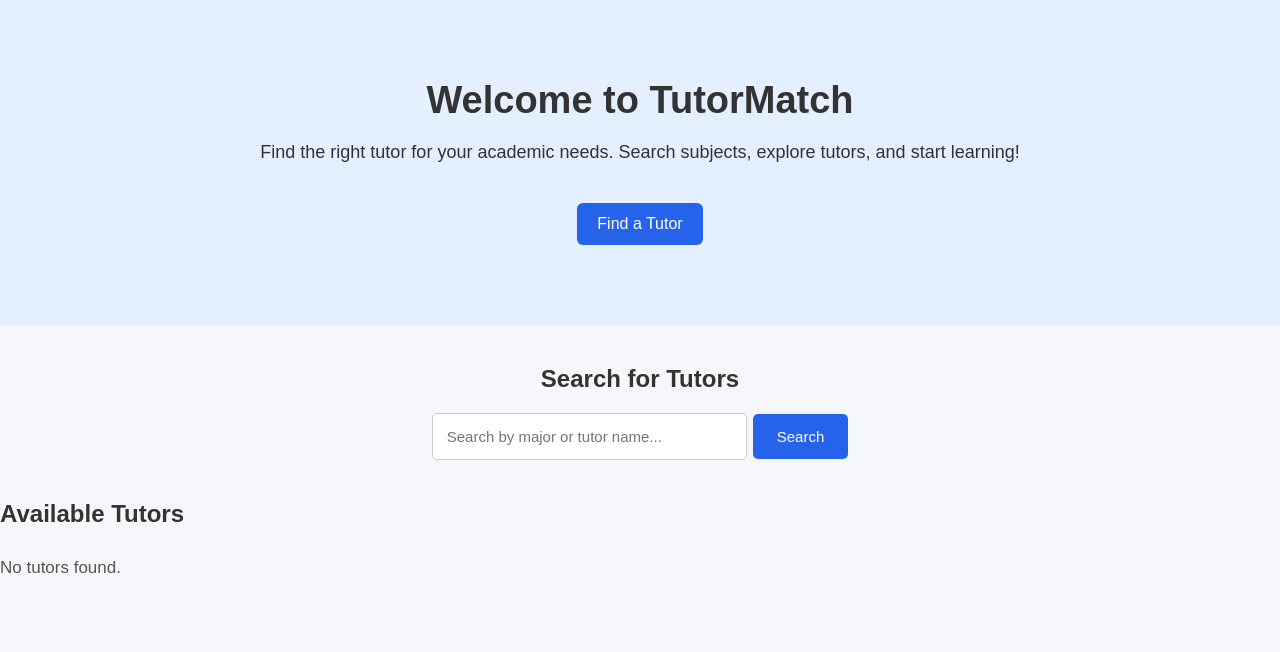
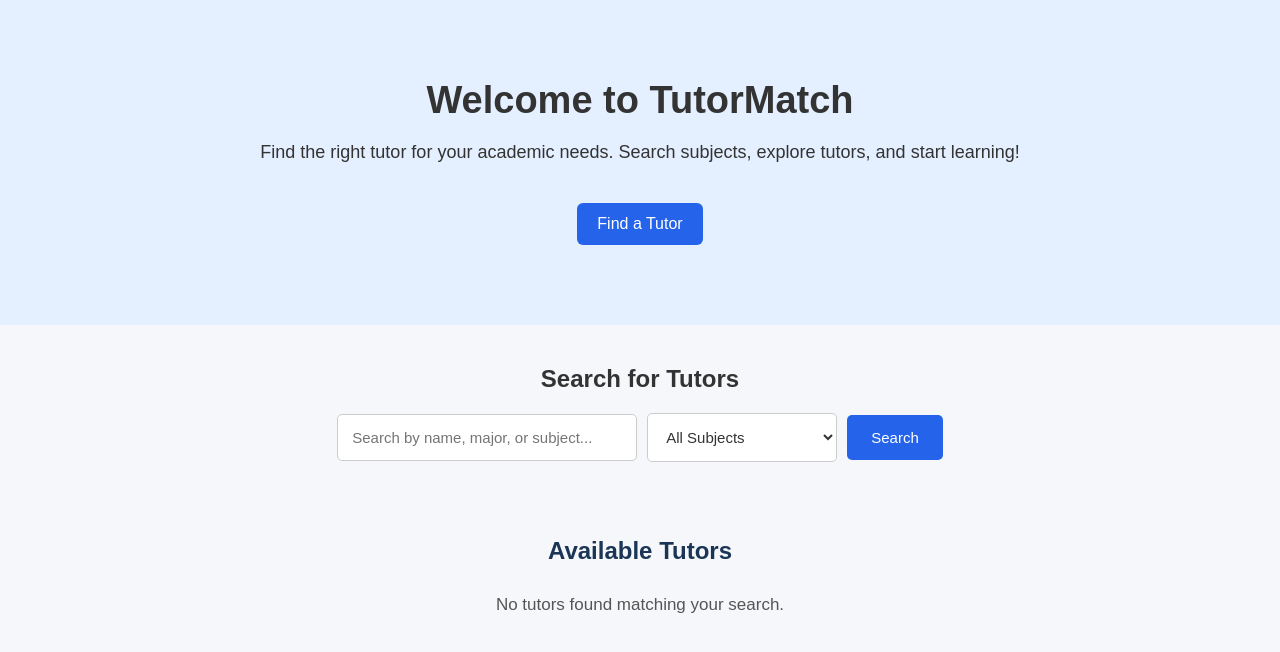
Before and after one commit to marydaffin/TutorMatch, a PHP site: page / in a window 1280 px wide. Shown: the part 81-733 px from the top of the page. Run offline with PHP 8.4, Linux system fonts and the light colour scheme; tables that the repository leaves empty or names only in its code hold one stand-in row (values such as "Sample post").

Commit message:
updated index page - can sort/search for specific instructor based off of subject dropdown

```diff
--- a/index.php
+++ b/index.php
@@ -3,7 +3,7 @@
 session_start();
 require_once 'db.php';
 
-// Use the existing PDO connection
+// Use your existing PDO connection
 $db = $conn ?? $pdo ?? null;
 
 if (!$db instanceof PDO) {
@@ -12,23 +12,45 @@ if (!$db instanceof PDO) {
 
 $db->setAttribute(PDO::ATTR_ERRMODE, PDO::ERRMODE_EXCEPTION);
 
-// Protect output against HTML injection
 function e($value) {
-    return htmlspecialchars(
-        (string)$value,
-        ENT_QUOTES,
-        'UTF-8'
-    );
+    return htmlspecialchars((string)$value, ENT_QUOTES, 'UTF-8');
 }
 
-// Get search input
+// Read search filters
 $search = trim($_GET['search'] ?? '');
+
+$subject_id = filter_input(
+    INPUT_GET,
+    'subject_id',
+    FILTER_VALIDATE_INT
+);
+
+if (!$subject_id || $subject_id <= 0) {
+    $subject_id = null;
+}
+
 $tutors = [];
+$subjects = [];
 $error = '';
 
+// Load subjects for the dropdown
+try {
+    $stmt = $db->query(
+        "SELECT subject_id, subject_name
+         FROM subjects
+         ORDER BY subject_name ASC"
+    );
+
+    $subjects = $stmt->fetchAll(PDO::FETCH_ASSOC);
+
+} catch (PDOException $e) {
+    error_log($e->getMessage());
+    $error = "Unable to load subjects.";
+}
+
+// Retrieve tutors
 try {
 
-    // Retrieve active tutors from the database
     $sql = "
         SELECT
             u.user_id,
@@ -38,41 +60,88 @@ try {
             t.bio,
             t.major,
             t.hourly_rate,
-            t.experience
+            t.experience,
+
+            (
+                SELECT GROUP_CONCAT(
+                    s.subject_name
+                    ORDER BY s.subject_name
+                    SEPARATOR ', '
+                )
+                FROM tutor_subjects ts
+                INNER JOIN subjects s
+                    ON ts.subject_id = s.subject_id
+                WHERE ts.tutor_id = u.user_id
+            ) AS subject_names
+
         FROM users u
+
         INNER JOIN tutor_profiles t
             ON u.user_id = t.tutor_id
-        WHERE
-            u.role IN ('Tutor', 'Both')
-            AND t.is_active = 1
+
+        WHERE u.role IN ('Tutor', 'Both')
+          AND t.is_active = 1
     ";
 
-    // Filter by major, first name, or last name
+    $params = [];
+
+    // Search by name, major, or subject name
     if ($search !== '') {
+
         $sql .= "
             AND (
-                t.major LIKE :search_major
-                OR u.first_name LIKE :search_first
+                u.first_name LIKE :search_first
                 OR u.last_name LIKE :search_last
+                OR CONCAT(
+                    u.first_name,
+                    ' ',
+                    u.last_name
+                ) LIKE :search_full
+                OR t.major LIKE :search_major
+
+                OR EXISTS (
+                    SELECT 1
+                    FROM tutor_subjects ts2
+                    INNER JOIN subjects s2
+                        ON ts2.subject_id = s2.subject_id
+                    WHERE ts2.tutor_id = u.user_id
+                      AND s2.subject_name LIKE :search_subject
+                )
             )
         ";
+
+        $value = '%' . $search . '%';
+
+        $params['search_first'] = $value;
+        $params['search_last'] = $value;
+        $params['search_full'] = $value;
+        $params['search_major'] = $value;
+        $params['search_subject'] = $value;
     }
 
-    $sql .= " ORDER BY u.first_name ASC, u.last_name ASC";
+    // Filter by selected subject
+    if ($subject_id !== null) {
+
+        $sql .= "
+            AND EXISTS (
+                SELECT 1
+                FROM tutor_subjects ts3
+                WHERE ts3.tutor_id = u.user_id
+                  AND ts3.subject_id = :subject_id
+            )
+        ";
+
+        $params['subject_id'] = $subject_id;
+    }
+
+    $sql .= "
+        ORDER BY
+            u.first_name ASC,
+            u.last_name ASC
+    ";
 
     $stmt = $db->prepare($sql);
-
-    if ($search !== '') {
-        $searchValue = '%' . $search . '%';
-
-        $stmt->execute([
-            'search_major' => $searchValue,
-            'search_first' => $searchValue,
-            'search_last' => $searchValue
-        ]);
-    } else {
-        $stmt->execute();
-    }
+    $stmt->execute($params);
 
     $tutors = $stmt->fetchAll(PDO::FETCH_ASSOC);
 
@@ -91,14 +160,15 @@ try {
     <meta name="viewport"
           content="width=device-width, initial-scale=1.0">
 
-    <title>TutorMatch - Find Your Perfect Tutor</title>
+    <title>TutorMatch - Find a Tutor</title>
 
-    <link rel="stylesheet" href="css/styles.css?v=8">
+    <link rel="stylesheet" href="css/styles.css?v=11">
+    <link rel="stylesheet" href="css/subjects.css?v=1">
 </head>
 
 <body>
 
-<!-- Shared navigation bar -->
+<!-- Shared navigation -->
 <?php require_once __DIR__ . '/includes/navbar.php'; ?>
 
 <!-- Welcome Section -->
@@ -117,59 +187,89 @@ try {
 
 </section>
 
-<!-- Tutor Search Section -->
+<!-- Search Section -->
 <section class="search-section" id="find-tutors">
 
     <h2>Search for Tutors</h2>
 
-    <form action="index.php#find-tutors" method="GET"
-          class="search-form">
+    <form
+        action="index.php#find-tutors"
+        method="GET"
+        class="search-form"
+    >
 
+        <!-- Text Search -->
         <input
             type="text"
             name="search"
-            placeholder="Search by major or tutor name..."
+            placeholder="Search by name, major, or subject..."
             value="<?= e($search) ?>"
             maxlength="100"
         >
+
+        <!-- Subject Dropdown -->
+        <select
+            name="subject_id"
+            class="subject-filter"
+            aria-label="Filter by subject"
+        >
+
+            <option value="">All Subjects</option>
+
+            <?php foreach ($subjects as $subject): ?>
+
+                <option
+                    value="<?= (int)$subject['subject_id'] ?>"
+                    <?= $subject_id === (int)$subject['subject_id']
+                        ? 'selected'
+                        : '' ?>
+                >
+                    <?= e($subject['subject_name']) ?>
+                </option>
+
+            <?php endforeach; ?>
+
+        </select>
 
         <button type="submit">
             Search
         </button>
 
+        <?php if ($search !== '' || $subject_id !== null): ?>
+
+            <a
+                href="index.php#find-tutors"
+                class="clear-search"
+            >
+                Clear
+            </a>
+
+        <?php endif; ?>
+
     </form>
 
 </section>
 
-<!-- Available Tutors Section -->
+<!-- Available Tutors -->
 <section class="tutors-section">
 
     <h2>Available Tutors</h2>
 
     <?php if ($error): ?>
 
-        <p class="error">
-            <?= e($error) ?>
-        </p>
+        <p class="error"><?= e($error) ?></p>
 
     <?php elseif (empty($tutors)): ?>
 
-        <?php if ($search !== ''): ?>
+        <p class="no-tutors">
+            No tutors found matching your search.
+        </p>
 
-            <p class="no-tutors">
-                No tutors found matching
-                "<?= e($search) ?>".
-            </p>
+        <?php if ($search !== '' || $subject_id !== null): ?>
 
             <a href="index.php#find-tutors" class="clear-search">
-                Clear Search
+                View All Tutors
             </a>
-
-        <?php else: ?>
-
-            <p class="no-tutors">
-                No tutors found.
-            </p>
 
         <?php endif; ?>
 
@@ -181,6 +281,7 @@ try {
 
                 <div class="tutor-card">
 
+                    <!-- Tutor Name -->
                     <h3>
                         <?= e(
                             $tutor['first_name'] . ' ' .
@@ -188,11 +289,13 @@ try {
                         ) ?>
                     </h3>
 
+                    <!-- Major -->
                     <p>
                         <strong>Major:</strong>
                         <?= e($tutor['major'] ?? 'Not provided') ?>
                     </p>
 
+                    <!-- Hourly Rate -->
                     <p>
                         <strong>Hourly Rate:</strong>
                         $<?= number_format(
@@ -201,6 +304,17 @@ try {
                         ) ?>/hr
                     </p>
 
+                    <!-- Subjects -->
+                    <p>
+                        <strong>Subjects:</strong>
+
+                        <?= e(
+                            $tutor['subject_names']
+                            ?: 'Not listed yet'
+                        ) ?>
+                    </p>
+
+                    <!-- Bio -->
                     <?php if (!empty($tutor['bio'])): ?>
 
                         <p class="tutor-bio">
@@ -209,6 +323,7 @@ try {
 
                     <?php endif; ?>
 
+                    <!-- Specific Tutor Profile -->
                     <a
                         href="tutor_profile.php?id=<?= (int)$tutor['user_id'] ?>"
                         class="view-profile-btn"
```
